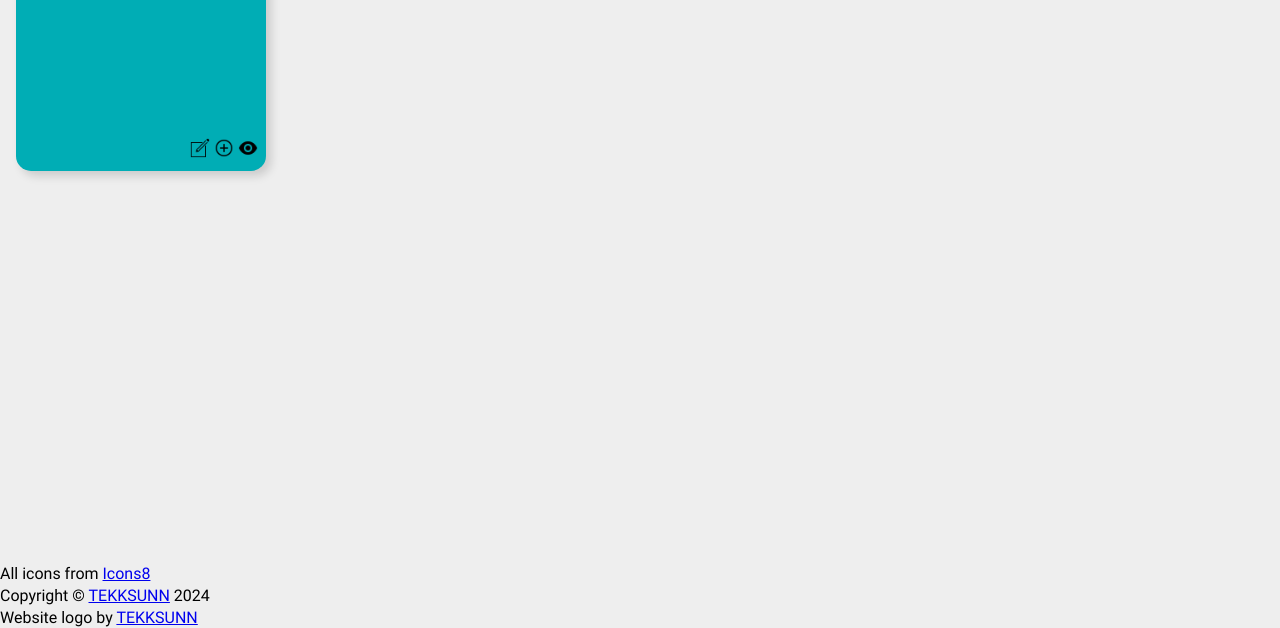
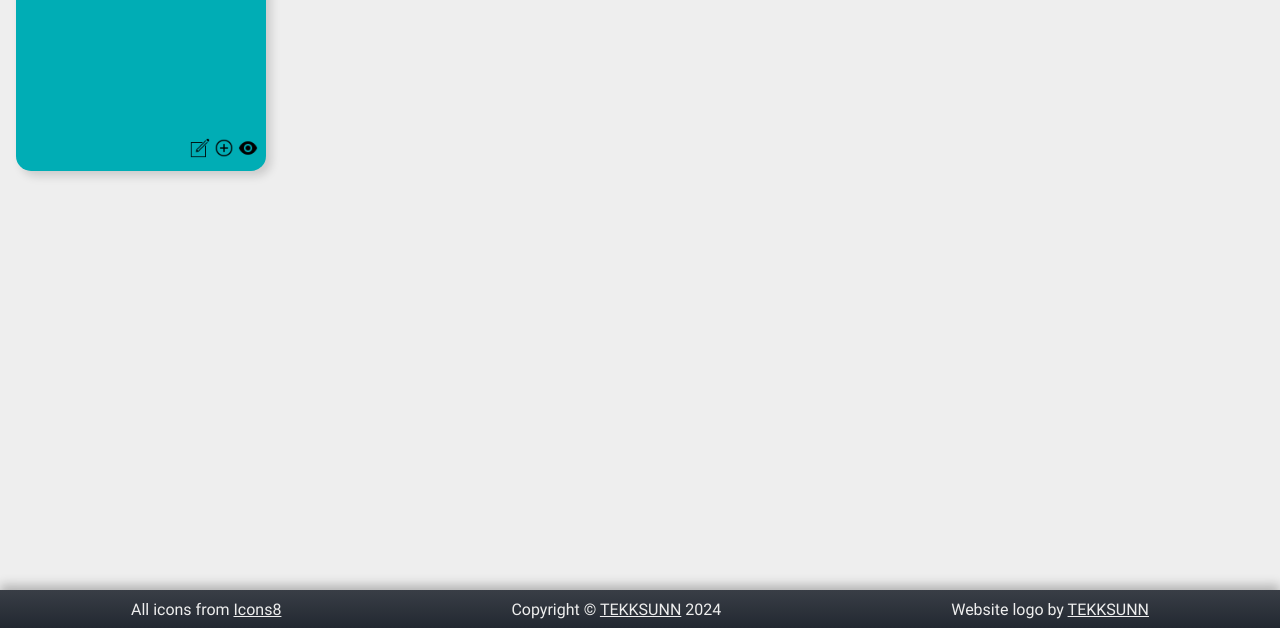
Before and after one commit to TEKKSUNN/todo-list, a website built with webpack: page src/template.html in a window 1280 px wide. Shown: the part 172-800 px from the top of the page. Built offline with nearby package versions, Linux system fonts and the light colour scheme.

Commit message:
Style footer

```diff
--- a/src/stylesheets/styles.css
+++ b/src/stylesheets/styles.css
@@ -506,5 +506,17 @@ button.add-task:hover {
 }
 
 footer {
+    display: flex;
+    justify-content: space-around;
+    padding: var(--generic-padding);
+    background-image: linear-gradient(var(--secondary-color), var(--main-color));
+    box-shadow: 0 -5px 10px rgba(0, 0, 0, 0.25);
+}
 
+footer * {
+    color: var(--quaternary-color);
 }
+
+a:hover {
+    text-decoration: none;
+}
```
